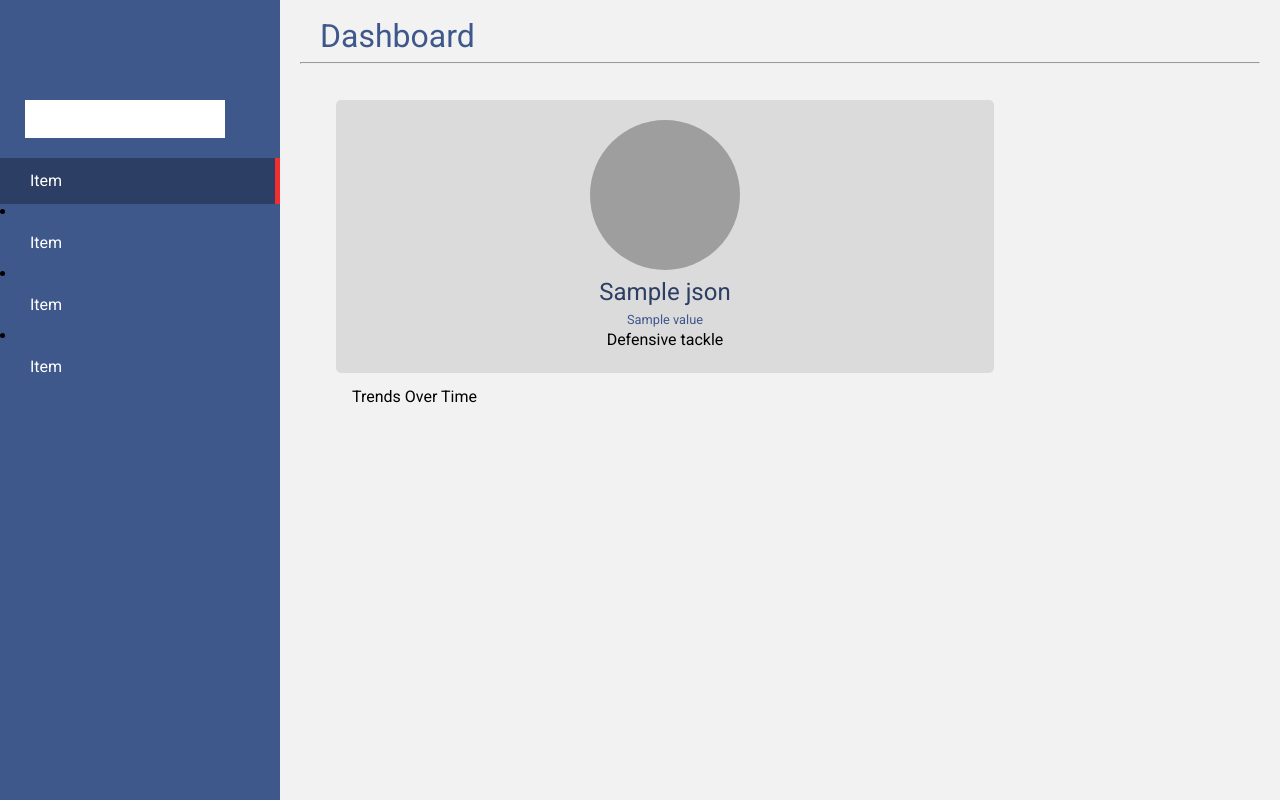
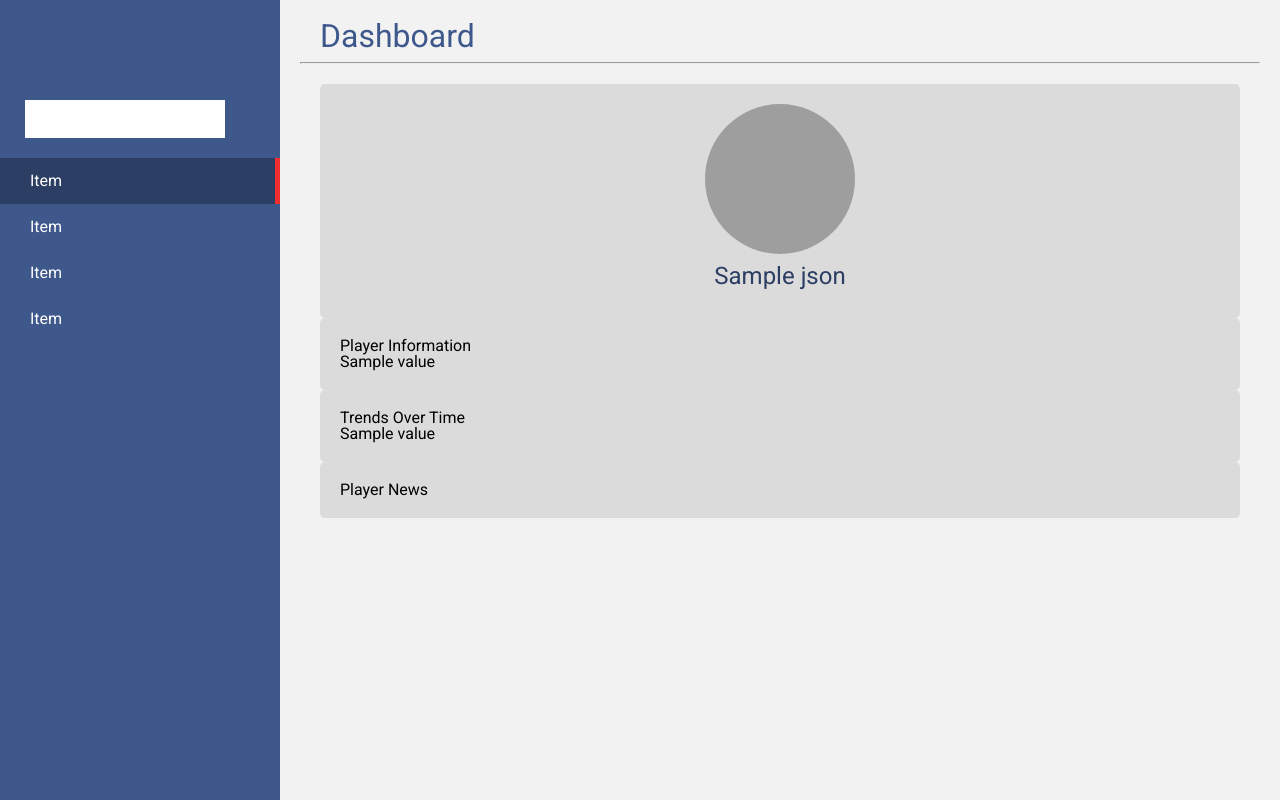
Before and after one commit to NxLeung/NFL_Fantasy_Dashboard, a Flask app: template templates/index.html in a window 1280 px wide. Run offline with Flask 2, Linux system fonts and the light colour scheme; the template is opened without the code that fills it: most values are stand-ins (such as "Sample title", 1, 10 or a date in 2020); grey boxes are pictures that could not be loaded.

Commit message:
Update app.py index.html main.css

```diff
--- a/app.py
+++ b/app.py
@@ -12,49 +12,54 @@ app = Flask(__name__)
 def index():
     # 0. read data from database
     engine = create_engine(f"postgresql://postgres:postgres@localhost/nfl_db")
-    df_player = pd.read_sql("""select * from "Player" where player_name in ('P.Manning') """, engine)
-    # 1. transform every row to json
-    df_player['json'] = df_player.apply(lambda x: x.to_json(), axis=1)
-    # 2. combine each json as a list
-    player_info_list = list(df_player['json'].unique())
-    # 3. create a dict to store each json by name
-    player_info_json = {}
-    for play_info in player_info_list:
-        play_info = dict(json.loads(play_info))
-        if player_info_json.get(play_info['player_name']) == None:
-            key = play_info['player_name']
-            value = json.dumps(play_info)
-            player_info_json[key] = value
-        else:
-            key = play_info['player_name']
-            player_info_json[key] = player_info_json[key] + ',' + json.dumps(play_info)
-    player_info_json
+    df_player = pd.read_sql("""select * from "Player" where player_name = 'P.Manning' """, engine)
 
-    return render_template("index.html", json=dict(player_info_json))
+    df_player.fillna(0, inplace=True)
+    df_player_year = df_player.groupby(["game_year"]).sum()
+    df_player_year = df_player_year.reset_index()
+
+    player_info = {}
+    player_name = list(df_player.player_name.unique())[0]
+    player_info[player_name] = {}
+
+    year_list = sorted(list(df_player_year.game_year.unique()))
+    for year in year_list:
+        df_info = df_player[df_player.game_year == year][['passing_yards_gained', 'receiving_yards_gained', 'rushing_yards_gained']]
+        df_info['json'] = df_info.apply(lambda x: x.to_json(), axis=1)
+
+        player_info[player_name][year] = ','.join(df_info['json'].unique())
+
+    player_info
+
+
+    return render_template("index.html", json=dict(player_info))
+
 @app.route("/player_data", methods=['GET'])
 def pass_data():
     if 'player_name' in request.args:
-        play_name = request.args['player_name']
+        player_name = request.args['player_name']
     else:
-        play_name = 'P.Manning'
+        player_name = 'P.Manning'
     engine = create_engine(f"postgresql://postgres:postgres@localhost/nfl_db")
-    df_player = pd.read_sql(f"""select * from "Player" where player_name = '{play_name}' """, engine)
-    # 1. transform every row to json
-    df_player['json'] = df_player.apply(lambda x: x.to_json(), axis=1)
-    # 2. combine each json as a list
-    player_info_list = list(df_player['json'].unique())
-    # 3. create a dict to store each json by name
-    player_info_json = {}
-    for play_info in player_info_list:
-        play_info = dict(json.loads(play_info))
-        if player_info_json.get(play_info['player_name']) == None:
-            key = play_info['player_name']
-            value = json.dumps(play_info)
-            player_info_json[key] = value
-        else:
-            key = play_info['player_name']
-            player_info_json[key] = player_info_json[key] + ',' + json.dumps(play_info)
-    return json.dumps(player_info_json)
+    df_player = pd.read_sql(f"""select * from "Player" where player_name = '{player_name}' """, engine)
+
+    df_player.fillna(0, inplace=True)
+    df_player_year = df_player.groupby(["game_year"]).sum()
+    df_player_year = df_player_year.reset_index()
+
+    player_info = {}
+    player_name = list(df_player.player_name.unique())[0]
+    player_info[player_name] = {}
+
+    year_list = sorted(list(df_player_year.game_year.unique()))
+
+    for year in year_list:
+        df_info = df_player[df_player.game_year == year][['passing_yards_gained', 'receiving_yards_gained', 'rushing_yards_gained']]
+        df_info['json'] = df_info.apply(lambda x: x.to_json(), axis=1)
+
+        player_info[player_name][year] = ','.join(df_info['json'].unique())
+
+    return json.dumps(player_info)
 
 if __name__ == "__main__":
     app.run(debug=True)
--- a/templates/index.html
+++ b/templates/index.html
@@ -22,9 +22,9 @@
         <input type="text" name="" value="" </a>
 
         <a href="#" class="active">Item</a>
-        <li><a href="#">Item</a></li>
-        <li><a href="#">Item</a></li>
-        <li><a href="#">Item</a></li>
+        <a href="#">Item</a>
+        <a href="#">Item</a>
+        <a href="#">Item</a>
       </nav>
     </section>
 
@@ -37,18 +37,28 @@
 
       <div class="charts">
         {% for name, value in json.items() %}
-        <div class="col-md-9">
 
           <div class="chart">
           <div class="player-img"></div>
           <span class="player-name">{{name}}</span>
-          <span class="player-team">{{value}}</span>
-          <span class="player-position">Defensive tackle</span>
+          <span class="player-team"></span>
+          <span class="player-position"></span>
 
         </div>
 
-        <div class="col-md-9">
+        <div class="chart">
+            <h6>Player Information</h6>
+            <span class="player-info">{{value}}</span>
+        </div>
+
+        <div class="chart">
             <h6>Trends Over Time</h6>
+            <span class="player-info">{{value}}</span>
+        </div>
+
+        <div class="chart">
+            <h6>Player News</h6>
+            <span class="player-info"></span>
         </div>
         {% endfor %}
       </div>
```
